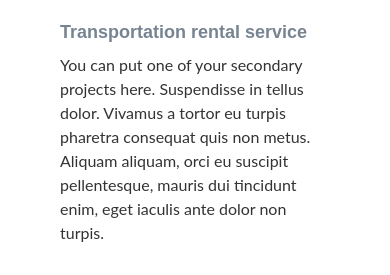
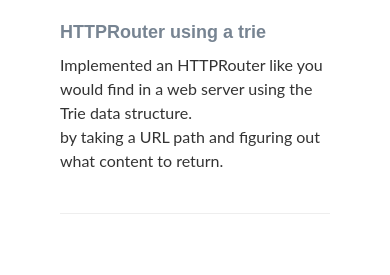
Before and after one commit to hussamEL-Hwary/blog, a Django app: page /about-me/ in a window 390 px wide. Shown: the part 1511-1786 px from the top of the page. Run offline with Django 3.2, Linux system fonts and the light colour scheme; some libraries are stand-ins or nearby versions.

Commit message:
improve about me page

```diff
--- a/blog/templates/who_am_i.html
+++ b/blog/templates/who_am_i.html
@@ -4,7 +4,7 @@
 {% block content %}
     <header class="header">
         <div class="container">
-                <img class="img-responsive profile-image img-fluid float-left img-circle " src="{% static 'imgs/avatar.jpg' %}" alt="Hossam" />
+                <img class="img-responsive profile-image img-fluid float-left img-circle" src="{% static 'imgs/avatar.jpg' %}" alt="Hossam" />
 
                 <div class="profile-content float-left">
                         <h1 class="name custom-heading">Hossam EL-Hwary</h1>
@@ -53,28 +53,64 @@
                                 <hr class="divider" />
                                 <div class="item row">
                                     <a class="col-md-4 col-12" href="#">
-                                    <img class="img-responsive img-fluid project-image" src="{% static 'imgs/Intro.jpg' %}" alt="project name" />
+                                    <img class="img-responsive img-fluid project-image" src="{% static 'imgs/httprouter.png' %}" alt="HTTP router" />
                                     </a>
                                     <div class="desc col-md-8 col-12">
-                                        <h3 class="title custom-heading"><a href="#" target="_blank">Transportation rental service</a></h3>
-                                        <p class="mb-2">You can put one of your secondary projects here. Suspendisse in tellus dolor. Vivamus a tortor eu turpis pharetra consequat quis non metus. Aliquam aliquam, orci eu suscipit pellentesque, mauris dui tincidunt enim, eget iaculis ante dolor non turpis.</p>
+                                        <h3 class="title custom-heading"><a href="#">HTTPRouter using a trie</a></h3>
+                                        <p class="mb-2">
+                                                Implemented an HTTPRouter like you would find in a web server using the Trie data structure.<br>
+                                                by taking a URL path and figuring out what content to return.
+                                        </p>
                                     </div><!--//desc-->
                                 </div><!--//item-->
 
                                 <hr class="divider" />
                                 <div class="item row">
-                                    <a class="col-md-4 col-12" href="#" target="_blank">
-                                    <img class="img-responsive img-fluid project-image" src="http://bryukh.com/assets/images/projects/beamBallScreen.jpg" alt="project name" />
+                                    <a class="col-md-4 col-12" href="#">
+                                    <img class="img-responsive img-fluid project-image" src="{% static 'imgs/a.png' %}" alt="HTTP router" />
                                     </a>
                                     <div class="desc col-md-8 col-12">
-                                        <h3 class="title"><a href="#" target="_blank">My Blog</a></h3>
-                                        <p class="mb-2">You can put one of your secondary projects here.
-                                            Suspendisse in tellus dolor. Vivamus a tortor eu turpis pharetra
-                                            consequat quis non metus. Aliquam aliquam, orci eu suscipit pellentesque,
-                                            mauris dui tincidunt enim, eget iaculis ante dolor non turpis.</p>
-                                     </div><!--//desc-->
+                                        <h3 class="title custom-heading"><a href="#">Route Planner</a></h3>
+                                        <p class="mb-2">
+                                        Designed and implemented a route planning algorithm to calculate the shortest path
+                                        between two points in map.<br>
+                                        built with python
+
+                                        </p>
+                                    </div><!--//desc-->
                                 </div><!--//item-->
 
+                                <hr class="divider" />
+                                <div class="item row">
+                                    <a class="col-md-4 col-12" href="#">
+                                    <img class="img-responsive img-fluid project-image" src="{% static 'imgs/trie.png' %}" alt="HTTP router" />
+                                    </a>
+                                    <div class="desc col-md-8 col-12">
+                                        <h3 class="title custom-heading"><a href="#">Auto complete using a trie</a></h3>
+                                        <p class="mb-2">
+                                                Built an auto-complete feature that commonly used on mobile phones or web search.<br>
+                                                using a trie data structure which I implemented.<br>
+                                                by getting all the word suffixes.
+                                        </p>
+                                    </div><!--//desc-->
+                                </div><!--//item-->
+
+                                <hr class="divider" />
+                                <div class="item row">
+                                    <a class="col-md-4 col-12" href="#">
+                                    <img class="img-responsive img-fluid project-image" src="{% static 'imgs/Intro.jpg' %}" alt="project name" />
+                                    </a>
+                                    <div class="desc col-md-8 col-12">
+                                        <h3 class="title custom-heading"><a href="#">Transportation rental service</a></h3>
+                                        <p class="mb-2">
+                                                My graduation project.<br>
+                                                We built a RESTful API that serves an android app using Flask.<br>
+                                                It allows users to rent a transportation service based on their location.
+                                                Transportation categories are Bikes, private cars, winch, and heavy cars.<br>
+                                                I was responsible for developing the REST APIs.
+                                        </p>
+                                    </div><!--//desc-->
+                                </div><!--//item-->
 
                             </div><!--//content-->
                         </div><!--//section-inner-->
@@ -102,7 +138,7 @@
                                    <li><i class="fa fa-map-marker"></i><span class="sr-only">Location:</span>Cairo, Egypt</li>
                                    <li><i class="fa fa-envelope"></i><span class="sr-only">Email:</span><a href="#">hossam.elhwary1996@gmail.com</a></li>
                                    <li><i class="fa fa-link"></i><span class="sr-only">Website:</span><a href="https://hossam-hwary.herokuapp.com">https://hossam-hwary.herokuapp.com</a></li>
-                                   <li><i class="fa fa-file-pdf-o"></i><span class="sr-only">CV en:</span><a href="#">CV pdf</a></li>
+                                   <li><i class="fa fa-file-pdf-o"></i><span class="sr-only">CV en:</span><a href="https://drive.google.com/file/d/1TLX7molf-cwf88hF7IJcNR1oxQpCw4El/view?usp=sharing" target="_blank">CV pdf</a></li>
                                </ul>
                            </div><!--//content-->
                        </div><!--//section-inner-->
```
